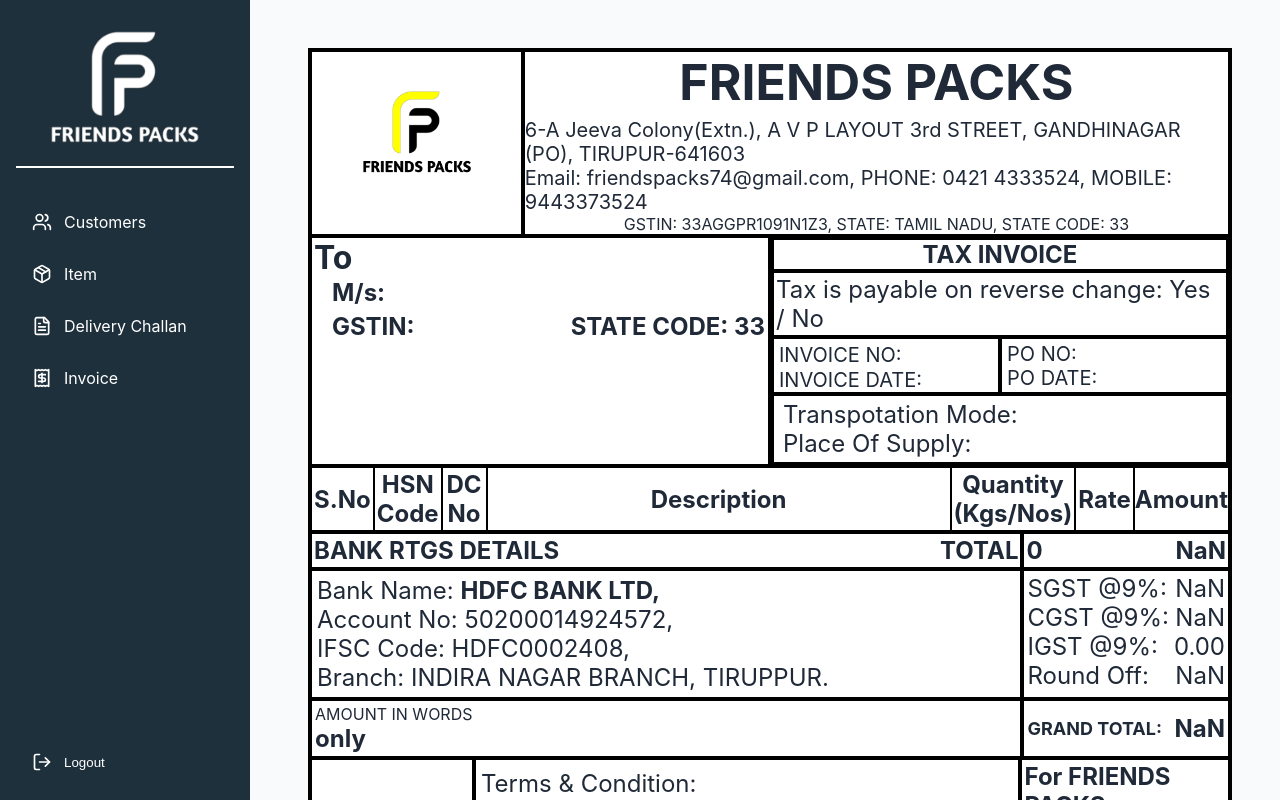
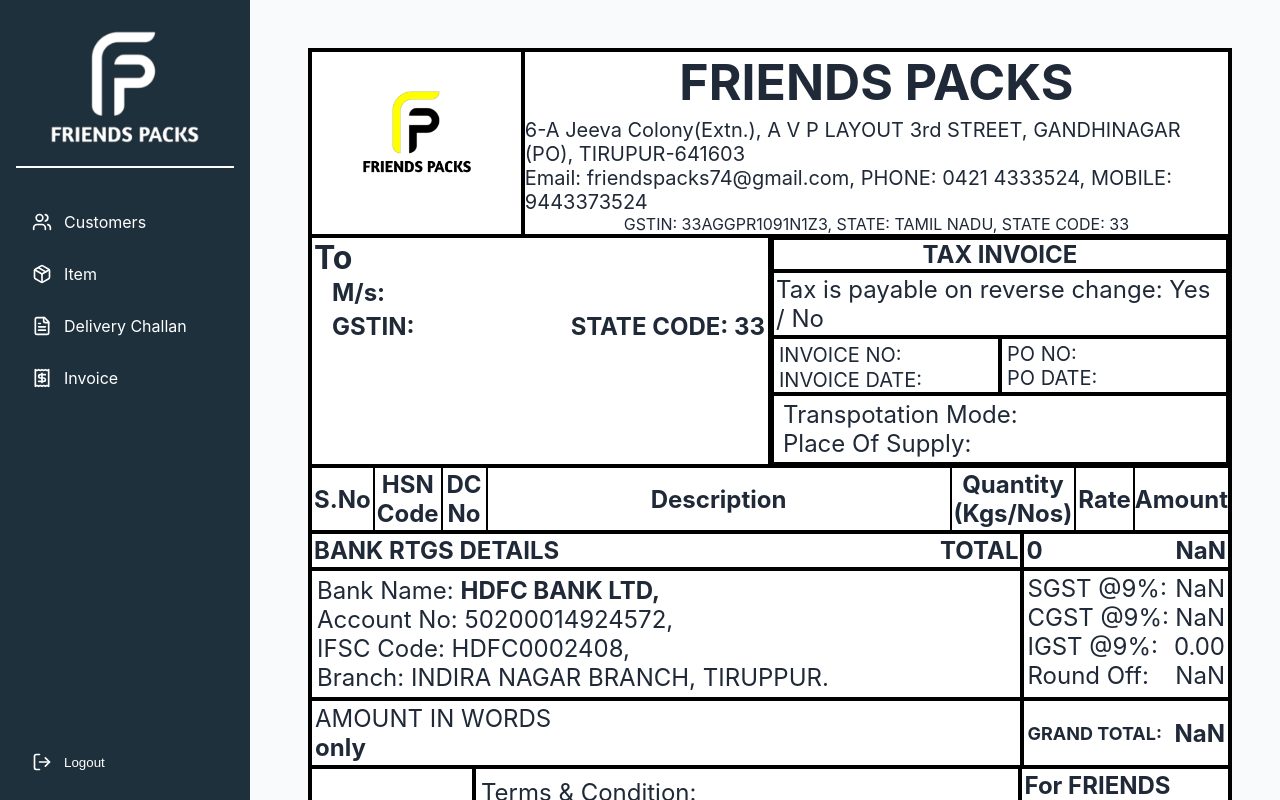
Before and after one commit to ashif-2005/FP, a React (Vite) app: page /print in a window 1280 px wide. Built offline with nearby package versions, Linux system fonts and the light colour scheme.

Commit message:
added the change in amount in word

```diff
--- a/src/components/InvoiceForm.css
+++ b/src/components/InvoiceForm.css
@@ -329,6 +329,10 @@
     padding: 3px;
 }
 
+.wrd{
+    font-size: x-large;
+}
+
 /* text-xl font-bold */
 .amt-word{
     font-size: x-large;
--- a/src/components/PrintInvoice.jsx
+++ b/src/components/PrintInvoice.jsx
@@ -321,7 +321,7 @@
           </div>
           <div className="word-total">
             <div className="word">
-              <p>AMOUNT IN WORDS</p>
+              <p className="wrd">AMOUNT IN WORDS</p>
               <p className="amt-word">{amountInWords} only</p>
             </div>
             <div className="grnd-tot">
```
